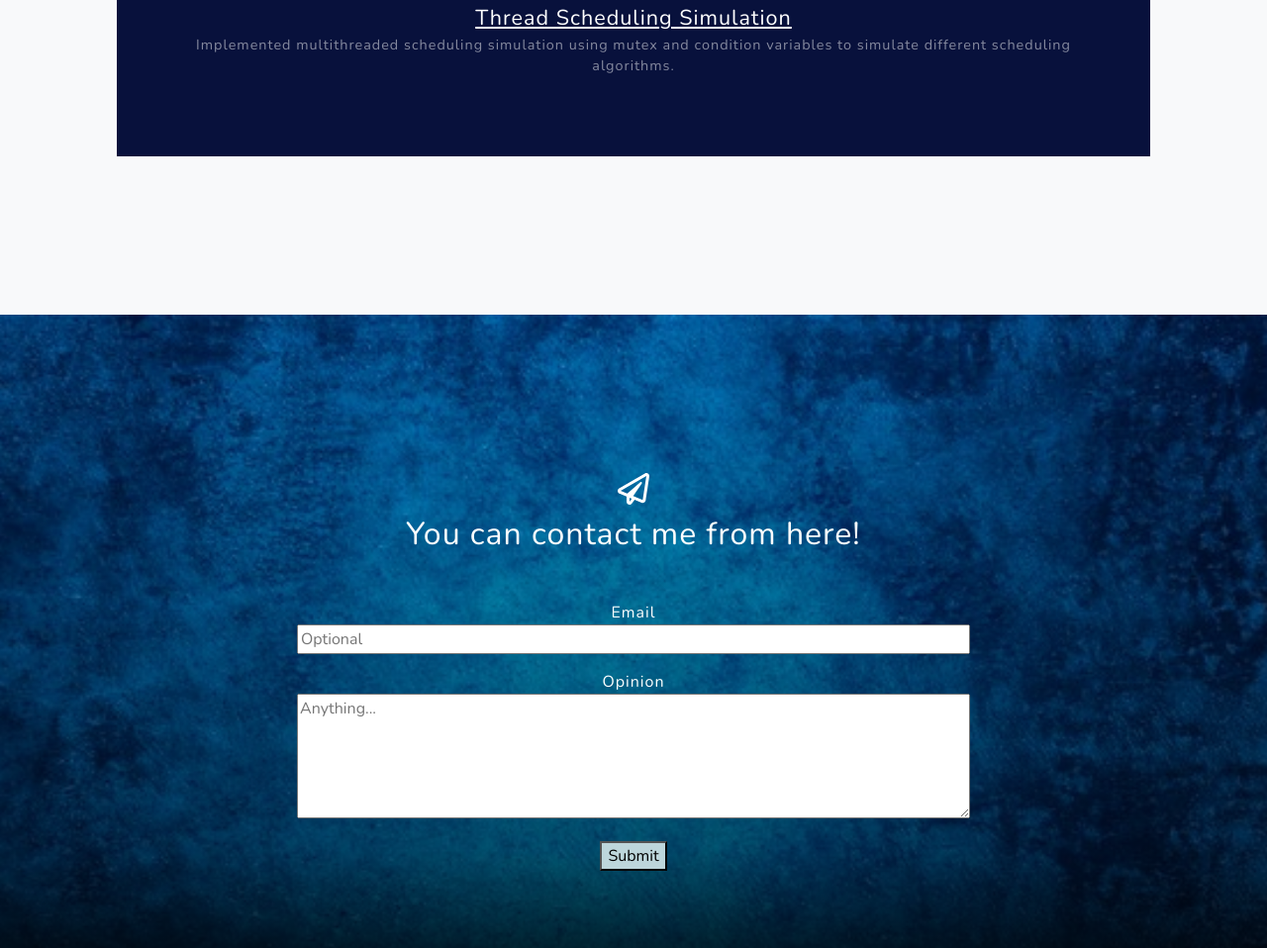
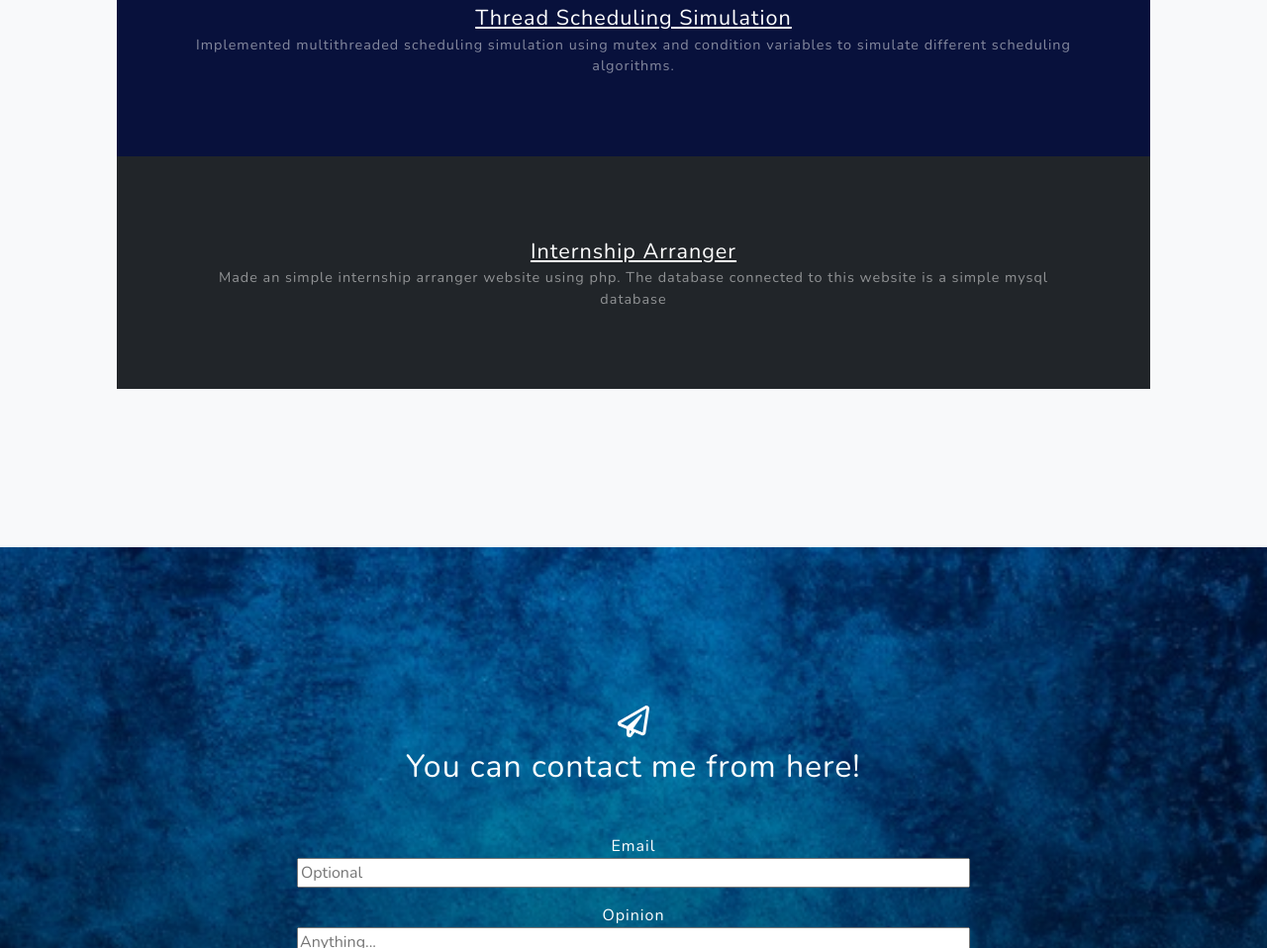
Before and after one commit to AhmetHakanYilmaz/AhmetHakanYilmaz.github.io, a website with bundled scripts: page index.html in a window 1280 px wide. Shown: the part 2485-3443 px from the top of the page at 99% size. Built offline with nearby package versions, Linux system fonts and the light colour scheme.

Commit message:
Update index.html

```diff
--- a/index.html
+++ b/index.html
@@ -146,6 +146,21 @@
                 </div>
             </div>
         </div>
+
+        <div class="row gx-0 mb-5 mb-lg-0 justify-content-center">
+            <!-- <div class="col-lg-3"><img class="img-fluid" src="assets/img/space.jpeg" alt="..." /></div> -->
+            <div class="col-lg-12">
+                <div class="bg-dark text-center h-100 project">
+                    <div class="d-flex h-100">
+                        <div class="project-text w-100 my-auto text-center text-lg-left">
+                            <a style='font-size:1.5em'  href="http://dijkstra.ug.bcc.bilkent.edu.tr/~hakan.yilmaz/index.php"  class="text-white">Internship Arranger</a>
+                            <p class="mb-0 text-white-50">Made an simple internship arranger website using php. The database connected to this website is a simple mysql database </p>
+                            <!--  <hr class="d-none d-lg-block mb-0 me-0" />-->
+                        </div>
+                    </div>
+                </div>
+            </div>
+        </div>
     </div>
 </section>
 <!-- Signup-->
```
